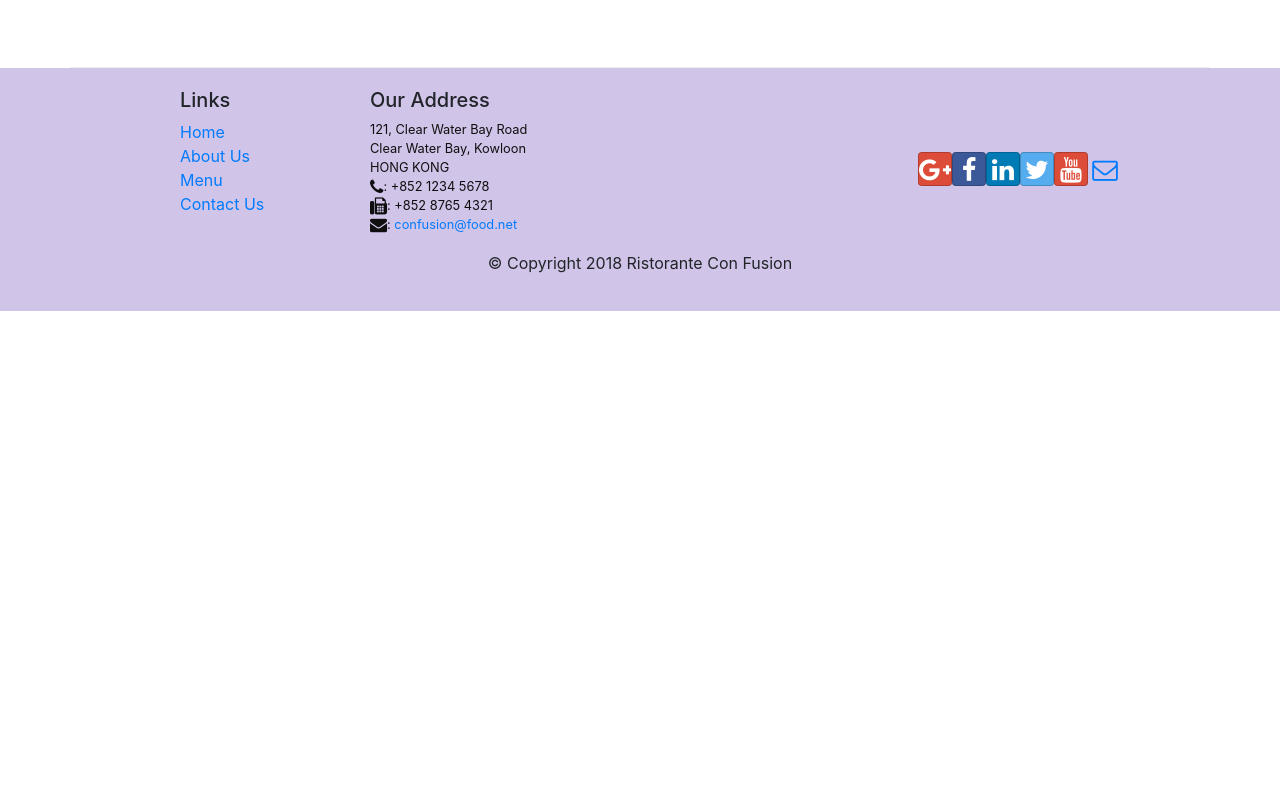
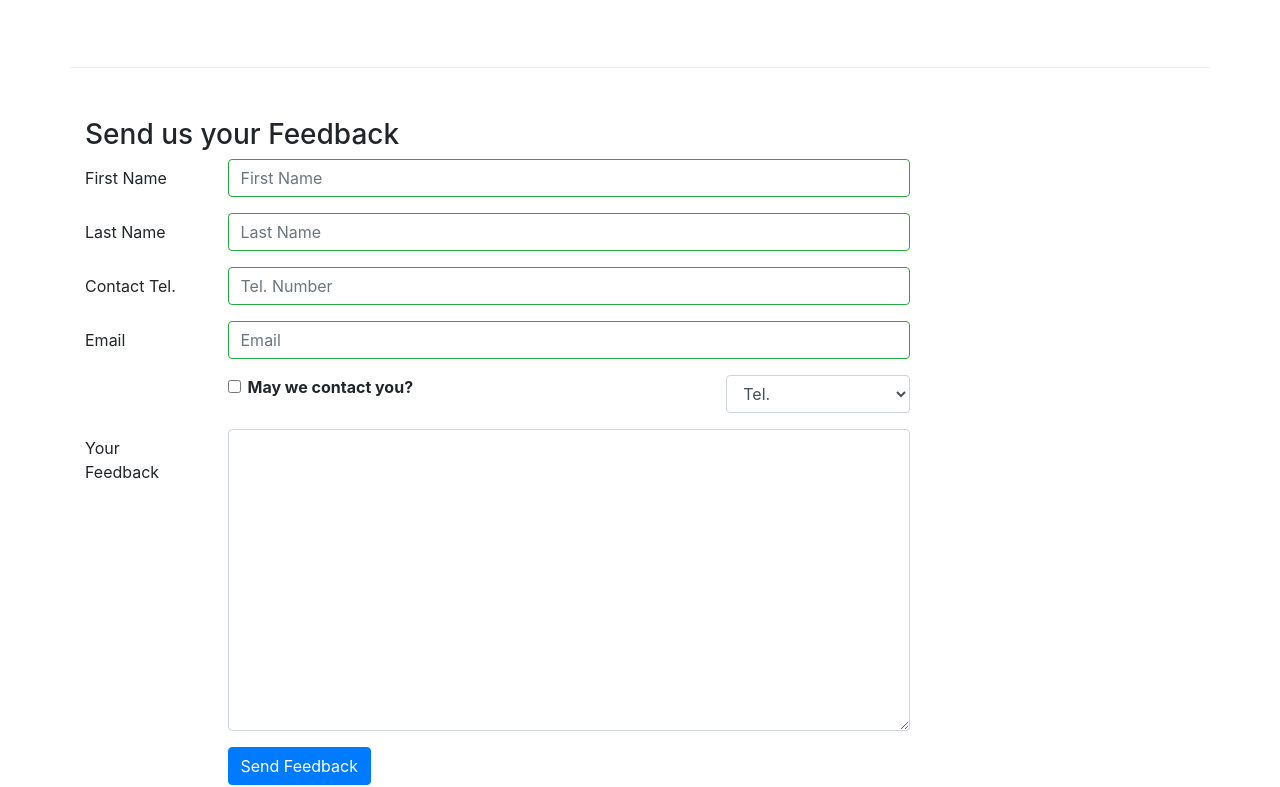
Before and after one commit to GfPotter/Fer201m-React-confusion, a React (Create React App) app: page /contactus in a window 1280 px wide. Shown: the part 694-1481 px from the top of the page. Before the commit the page ends 1005 px from the top, so only its background shows below. Built offline with nearby package versions, Linux system fonts and the light colour scheme.

Commit message:
Controlled Form Validation

```diff
--- a/src/components/ContactComponent.js
+++ b/src/components/ContactComponent.js
@@ -1,7 +1,82 @@
-import React from 'react';
 
-function Contact(props) {
-    return(
+import React, { Component } from 'react';
+import { Breadcrumb, BreadcrumbItem, Button, Form, FormGroup, Label, Input, Col, Row, FormFeedback } from 'reactstrap';
+class Contact extends Component {
+
+    constructor(props) {
+        super(props);
+
+        this.state = {
+            firstname: '',
+            lastname: '',
+            telnum: '',
+            email: '',
+            agree: false,
+            contactType: 'Tel.',
+            message: '',
+            touched: {
+                firstname: false,
+                lastname: false,
+                telnum: false,
+                email: false
+            }
+        }
+        this.handleSubmit = this.handleSubmit.bind(this);
+        this.handleInputChange = this.handleInputChange.bind(this);
+        this.handleBlur = this.handleBlur.bind(this);
+    }
+
+    handleInputChange(event) {
+        const target = event.target;
+        const value = target.type === 'checkbox' ? target.checked : target.value;
+        const name = target.name;
+
+        this.setState({
+            [name]: value
+        });
+    }
+
+    handleSubmit(event) {
+        console.log('Current State is: ' + JSON.stringify(this.state));
+        alert('Current State is: ' + JSON.stringify(this.state));
+        event.preventDefault();
+    }
+    handleBlur = (field) => (evt) => {
+        this.setState({
+            touched: { ...this.state.touched, [field]: true }
+        });
+    }
+
+    validate(firstname, lastname, telnum, email) {
+        const errors = {
+            firstname: '',
+            lastname: '',
+            telnum: '',
+            email: ''
+        };
+
+        if (this.state.touched.firstname && firstname.length < 3)
+            errors.firstname = 'First Name should be >= 3 characters';
+        else if (this.state.touched.firstname && firstname.length > 10)
+            errors.firstname = 'First Name should be <= 10 characters';
+
+        if (this.state.touched.lastname && lastname.length < 3)
+            errors.lastname = 'Last Name should be >= 3 characters';
+        else if (this.state.touched.lastname && lastname.length > 10)
+            errors.lastname = 'Last Name should be <= 10 characters';
+
+        const reg = /^\d+$/;
+        if (this.state.touched.telnum && !reg.test(telnum))
+            errors.telnum = 'Tel. Number should contain only numbers';
+
+        if (this.state.touched.email && email.split('').filter(x => x === '@').length !== 1)
+            errors.email = 'Email should contain a @';
+
+        return errors;
+    }
+    render() {
+        const errors = this.validate(this.state.firstname, this.state.lastname, this.state.telnum, this.state.email);
+        return (
             <div className="container">
                 <div className="row row-content">
                     <div className="col-12">
@@ -29,8 +104,107 @@
                         </div>
                     </div>
                 </div>
+                <div className="row row-content">
+                    <div className="col-12">
+                        <h3>Send us your Feedback</h3>
+                    </div>
+                    <div className="col-12 col-md-9">
+                        <Form onSubmit={this.handleSubmit}>
+
+                            <FormGroup row>
+                                <Label htmlFor="firstname" md={2}>First Name</Label>
+                                <Col md={10}>
+                                    <Input type="text" id="firstname" name="firstname"
+                                        placeholder="First Name"
+                                        value={this.state.firstname}
+                                        valid={errors.firstname === ''}
+                                        invalid={errors.firstname !== ''}
+                                        onBlur={this.handleBlur('firstname')}
+                                        onChange={this.handleInputChange} />
+                                    <FormFeedback>{errors.firstname}</FormFeedback>
+                                </Col>
+                            </FormGroup>
+                            <FormGroup row>
+                                <Label htmlFor="lastname" md={2}>Last Name</Label>
+                                <Col md={10}>
+                                    <Input type="text" id="lastname" name="lastname"
+                                        placeholder="Last Name"
+                                        value={this.state.lastname}
+                                        valid={errors.lastname === ''}
+                                        invalid={errors.lastname !== ''}
+                                        onBlur={this.handleBlur('lastname')}
+                                        onChange={this.handleInputChange} />
+                                    <FormFeedback>{errors.lastname}</FormFeedback>
+                                </Col>
+                            </FormGroup>
+                            <FormGroup row>
+                                <Label htmlFor="telnum" md={2}>Contact Tel.</Label>
+                                <Col md={10}>
+                                    <Input type="tel" id="telnum" name="telnum"
+                                        placeholder="Tel. Number"
+                                        value={this.state.telnum}
+                                        valid={errors.telnum === ''}
+                                        invalid={errors.telnum !== ''}
+                                        onBlur={this.handleBlur('telnum')}
+                                        onChange={this.handleInputChange} />
+                                    <FormFeedback>{errors.telnum}</FormFeedback>
+                                </Col>
+                            </FormGroup>
+                            <FormGroup row>
+                                <Label htmlFor="email" md={2}>Email</Label>
+                                <Col md={10}>
+                                    <Input type="email" id="email" name="email"
+                                        placeholder="Email"
+                                        value={this.state.email}
+                                        valid={errors.email === ''}
+                                        invalid={errors.email !== ''}
+                                        onBlur={this.handleBlur('email')}
+                                        onChange={this.handleInputChange} />
+                                    <FormFeedback>{errors.email}</FormFeedback>
+                                </Col>
+                            </FormGroup>
+                            <FormGroup row>
+                                <Col md={{ size: 6, offset: 2 }}>
+                                    <FormGroup check>
+                                        <Label check>
+                                            <Input type="checkbox"
+                                                name="agree"
+                                                checked={this.state.agree}
+                                                onChange={this.handleInputChange} /> {' '}
+                                            <strong>May we contact you?</strong>
+                                        </Label>
+                                    </FormGroup>
+                                </Col>
+                                <Col md={{ size: 3, offset: 1 }}>
+                                    <Input type="select" name="contactType"
+                                        value={this.state.contactType}
+                                        onChange={this.handleInputChange}>
+                                        <option>Tel.</option>
+                                        <option>Email</option>
+                                    </Input>
+                                </Col>
+                            </FormGroup>
+                            <FormGroup row>
+                                <Label htmlFor="message" md={2}>Your Feedback</Label>
+                                <Col md={10}>
+                                    <Input type="textarea" id="message" name="message"
+                                        rows="12"
+                                        value={this.state.message}
+                                        onChange={this.handleInputChange}></Input>
+                                </Col>
+                            </FormGroup>
+                            <FormGroup row>
+                                <Col md={{ size: 10, offset: 2 }}>
+                                    <Button type="submit" color="primary">
+                                        Send Feedback
+                                    </Button>
+                                </Col>
+                            </FormGroup>
+                        </Form>
+                    </div>
+                </div>
             </div>
         );
     }
-
+}
 export default Contact;
```
Lines whose indentation alone changed are shown as unchanged.
